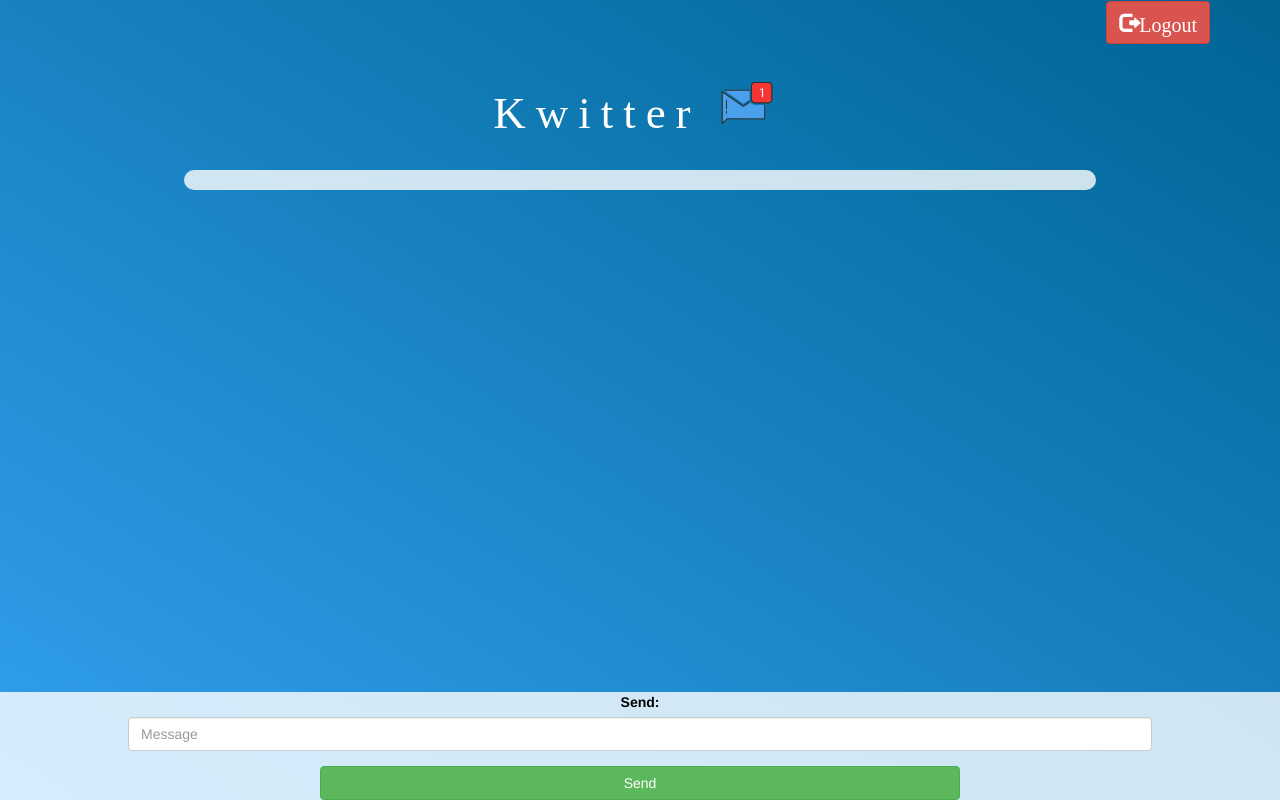
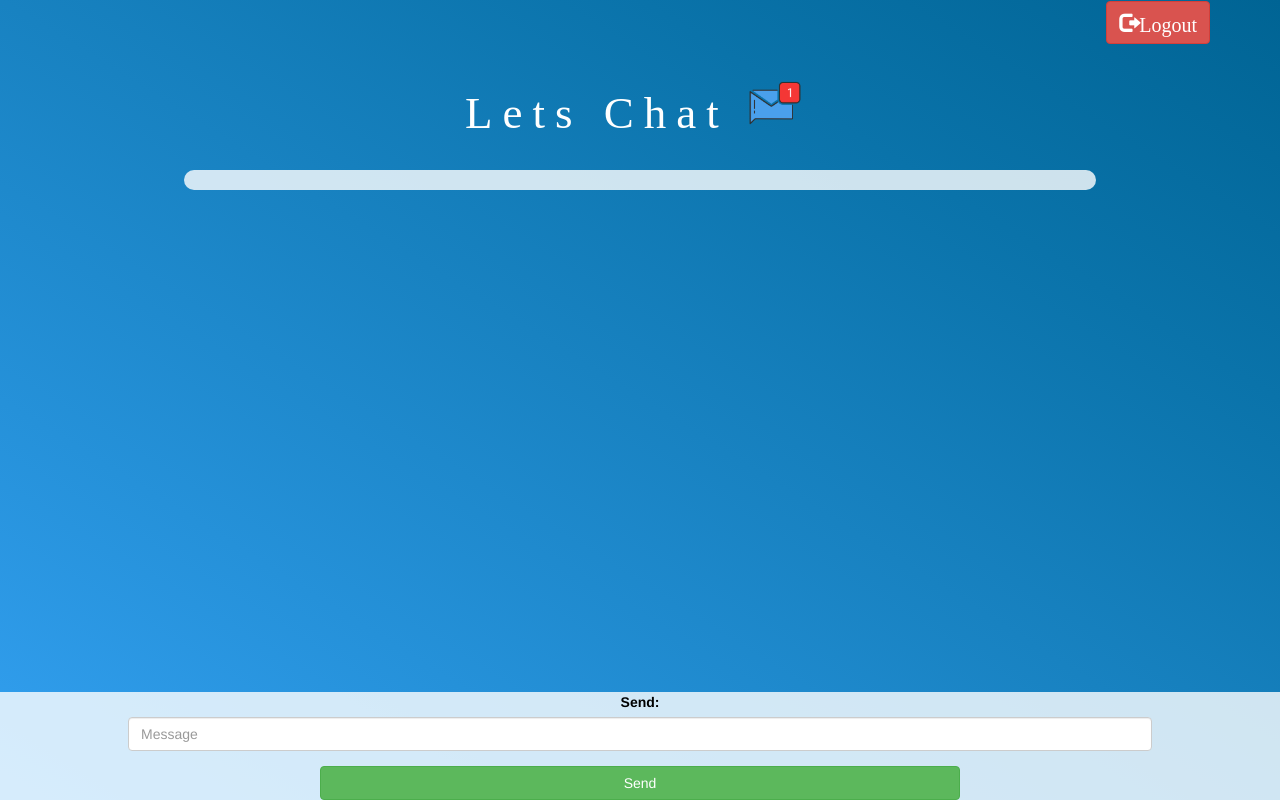
Before and after one commit to Shivam377889/lets-chat, a plain HTML site: page kwitter_page.html in a window 1280 px wide. Drawn offline with nearby package versions, Linux system fonts and the light colour scheme; no server answers; a web font is replaced by a local one.

Commit message:
Update kwitter_page.html

```diff
--- a/kwitter_page.html
+++ b/kwitter_page.html
@@ -1,7 +1,7 @@
 <!DOCTYPE html>
 <html>
 <head>
-	<title>Kwitter Message page</title>
+	<title>Lets Chat Message page</title>
 <script src="https://www.gstatic.com/firebasejs/7.6.2/firebase-app.js"></script>
 <script src="https://www.gstatic.com/firebasejs/7.6.2/firebase-firestore.js"></script>
 <script src="https://www.gstatic.com/firebasejs/live/3.1/firebase.js"></script>
@@ -21,7 +21,7 @@
 	<button   id="logout" onclick="logout()" class="glyphicon glyphicon-log-out btn btn-danger">Logout</button>
 	<center>
 		<h1 class="header">
-			Kwitter
+			Lets Chat
 			<sup>
 				<img src="m2.png">
 			</sup>
```
